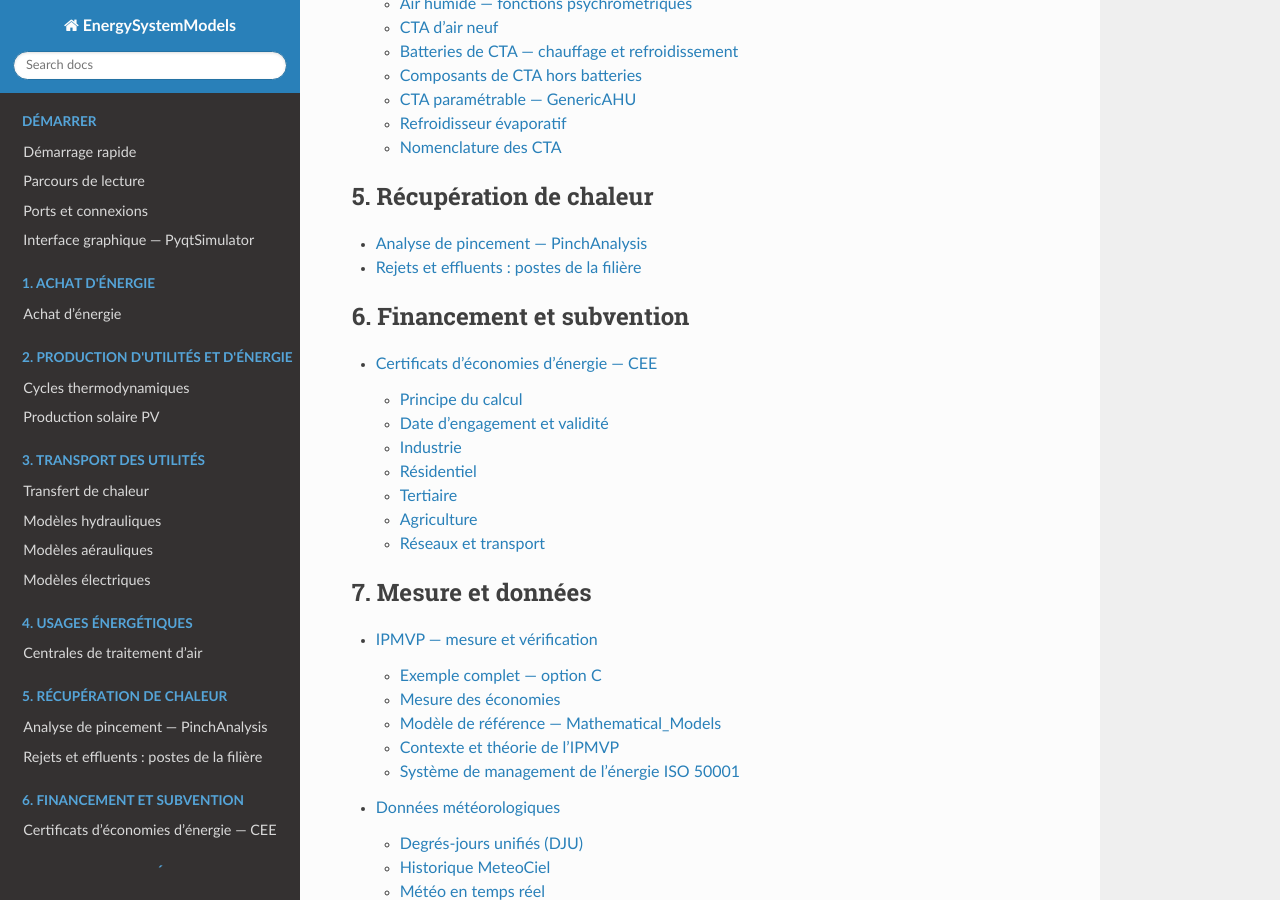
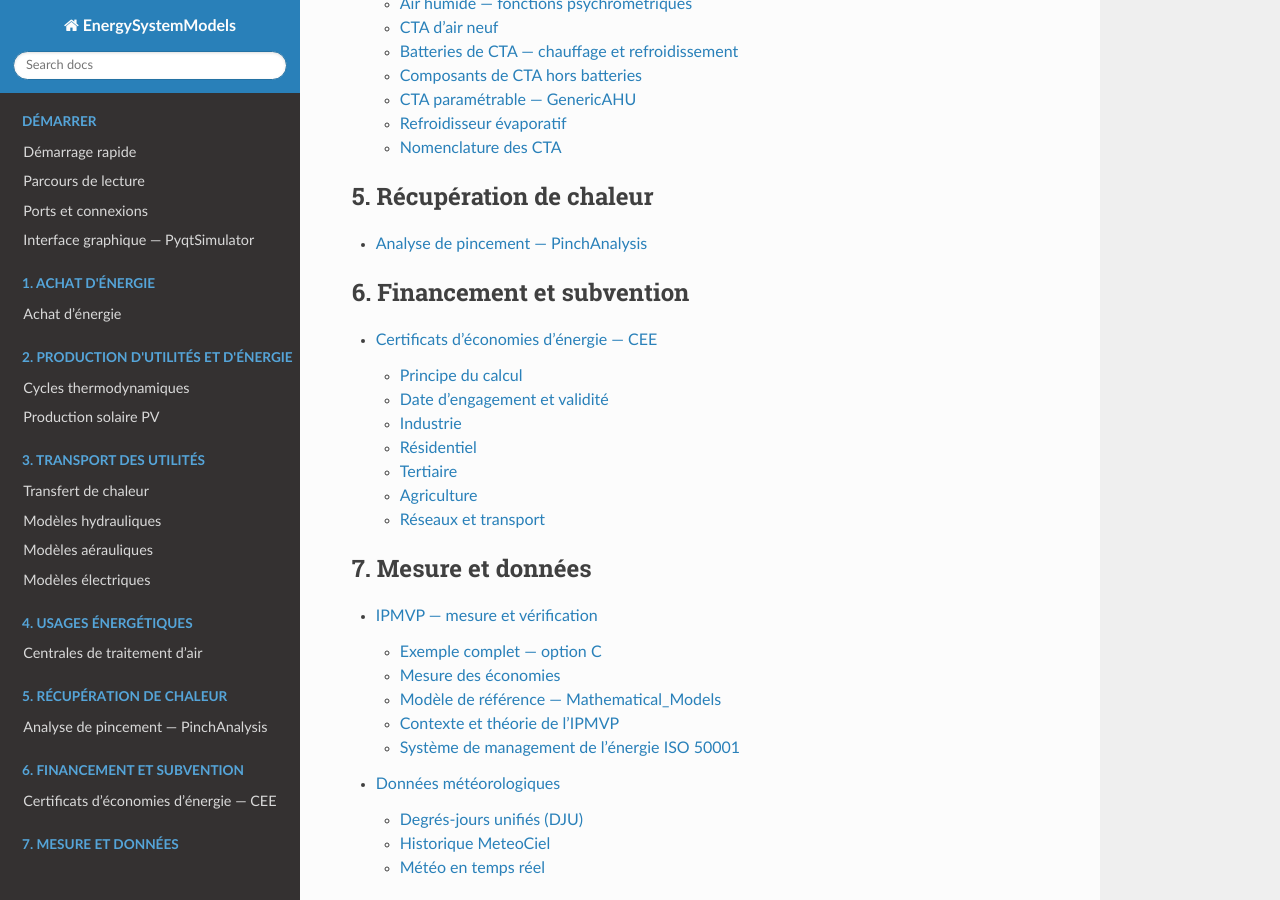
Before and after one commit to ZoheirHADID/EnergySystemModels-fr, a Sphinx documentation site: the page built from docs/source/index.rst, in a window 1280 px wide and 900 px high, scrolled down 2973 px. Built offline with Sphinx 7.4.7 and the Read the Docs theme 3.1.0, drawn with Linux system fonts in a browser that asks for light colours; part of the change alters nothing that is shown.

Commit message:
Revert "doc(rejets-effluents): nouvelle page -- postes de la filiere STEP et fumees d'autres industries, deplaces depuis le handbook"
This reverts commit 75efa68e0a1cc92e94b88c8f263b9204cb348466.

```diff
--- a/docs/source/014-rejets-effluents/index.rst
+++ /dev/null
@@ -1,179 +0,0 @@
-.. _rejets-effluents:
-
-Rejets et effluents : postes de la filière
-==========================================
-
-Cette page complète le chapitre « Traitement des Déchets, Effluents et Rejets
-Industriels » du *Manuel d'ingénierie énergétique*. Le livre garde l'aération
-biologique (calcul du besoin en oxygène et de la compression), le bilan
-énergétique global d'une STEP, l'exemple des fours de verre et la méthanisation
-des boues. Cette page publie la description des autres postes de la filière eau
-et boues, et des fumées d'autres industries.
-
-Ordre de grandeur utile (calcul CoolProp, eau à 15 °C) : un mètre de hauteur
-manométrique en trop au relevage coûte 0,0042 kWh/m³ à rendement 0,65, soit
-environ 23 MWh/an pour une STEP de 100 000 EH (5,5 Mm³/an).
-
-Prétraitement
--------------
-
-Le prétraitement extrait de l'effluent les pollutions grossières qui perturberaient le traitement biologique en aval : flottants, sables, graisses. Il combine typiquement trois étapes [Drinan_WW_2001][Templeton_Butler_WW_2011].
-
-Relevage et dégrillage
-^^^^^^^^^^^^^^^^^^^^^^
-
-**Relevage.** Les eaux brutes arrivent par gravité dans une bâche d'arrivée. Lorsque le radier de la STEP est plus haut que la bâche, un relevage hydraulique est nécessaire. Deux technologies dominent : les *pompes centrifuges submersibles* (pour les hauteurs manométriques courantes 5--15 m) et les *vis d'Archimède* (pour les très grands débits à faible HMT, 1--6 m), réputées robustes vis-à-vis des éléments solides [Spellman_WW_2014].
-
-**Dégrillage.** Le dégrillage retient les déchets solides (papiers, plastiques, lingettes). On distingue les *grilles grossières* (entrefer 50--100 mm), *moyennes* (10--40 mm) et *fines* (3--10 mm). Les grilles automatisées (râteau, rotatif, courbe) consomment de l'électricité pour leur racleur ; les grilles fines à brosse rotative constituent une bonne pratique éprouvée pour limiter le colmatage [Drinan_WW_2001].
-
-**Consommation typique.** Le poste relevage + dégrillage représente typiquement 8--12 % de la consommation électrique totale d'une STEP, dont l'essentiel pour les pompes [Spellman_WW_2014]. La consommation est très sensible au design hydraulique : une HMT excédentaire de 1 m pénalise directement la facture annuelle.
-
-- Limiter strictement la HMT au minimum nécessaire (revue de cote du génie civil dès la conception).
-
-- Privilégier les vis d'Archimède pour les grands débits et les faibles HMT (rendement global 65--75 %, robustes aux solides) [Spellman_WW_2014].
-
-- Variateurs de vitesse (VSD) sur pompes centrifuges : permet d'adapter le débit à la charge instantanée et d'éviter le démarrage--arrêt destructeur.
-
-- Capacité tampon en bâche d'arrivée : lisse les pics de débit et permet de fonctionner avec une seule pompe la majorité du temps.
-
-- Rénovation des roues hydrauliques tous les 5--7 ans : l'érosion fait chuter le rendement de 5--10 points.
-
-Dessablage et déshuilage
-^^^^^^^^^^^^^^^^^^^^^^^^
-
-Le dessablage retient les particules minérales denses (sables, graviers) qui useraient prématurément les pompes et conduites en aval. Le déshuilage capture les graisses et les huiles qui perturbent l'aération biologique.
-
-**Technologies**. Le *dessableur-déshuileur aéré combiné* est aujourd'hui le standard : un fin barbotage d'air (typiquement 0,3--1 Nm³/h par mètre linéaire) crée un mouvement hélicoïdal qui maintient les matières organiques en suspension, favorise la décantation des sables au fond et la flottation des graisses en surface, où elles sont raclées [Cheremisinoff_WW_2002][Spellman_WW_2014]. La consommation typique est de 0,003--0,007 kWh/m³ traité.
-
-**Bonnes pratiques.** Une régulation du débit d'air en fonction du débit influent (et non en fonctionnement permanent à pleine puissance) permet une économie de 15--30 % sur ce poste [BREF_CWW_2016].
-
-Gestion des eaux d'orage
-^^^^^^^^^^^^^^^^^^^^^^^^
-
-En réseau unitaire, la STEP doit gérer un débit de pointe par temps de pluie pouvant atteindre 3--5 fois le débit nominal de temps sec. Trois dispositifs sont mobilisés [Drinan_WW_2001] :
-
-- **Bassin de stockage--restitution** : tampon hydraulique qui écrête le pic, restitué après l'orage à débit régulé.
-
-- **By-pass** avec traitement primaire physico-chimique uniquement (lamellaire, dégrillage seul).
-
-- **Surverse** en milieu naturel après dégrillage et dessablage, pour les évènements exceptionnels.
-
-**Impact énergétique.** Le pompage de remplissage et de restitution du bassin d'orage consomme typiquement 0,1--0,3 kWh/m³ stocké, ce qui s'ajoute au pompage de tête de STEP. La consommation annuelle dépend fortement de la pluviométrie locale.
-
-Bassin d'anoxie
----------------
-
-Le bassin d'anoxie élimine les nitrates (NO_3^-) en les réduisant en azote gazeux (N_2) qui s'échappe à l'atmosphère. La réaction utilise comme *accepteur d'électrons* les nitrates (en l'absence d'O_2 dissous) et comme *donneur* la matière organique de l'effluent brut. Le bassin est agité mécaniquement par des *agitateurs submersibles* (pales banane, hélices) qui empêchent la décantation sans introduire d'oxygène [Templeton_Butler_WW_2011].
-
-**Consommation typique.** L'agitation représente typiquement 8--12 % de la consommation totale, avec une puissance spécifique installée de 1--3 W par m³ de bassin [BREF_CWW_2016]. Une optimisation classique consiste à passer d'agitateurs à grande vitesse / petit diamètre vers des agitateurs à grande hélice / faible vitesse, plus efficaces énergétiquement.
-
-Physico-chimie, clarification, boues et désodorisation
-------------------------------------------------------
-
-Traitement physico-chimique
-^^^^^^^^^^^^^^^^^^^^^^^^^^^
-
-Le traitement physico-chimique intervient en *traitement primaire avancé* (clarifloculation en tête de STEP) ou en *traitement tertiaire* (déphosphatation par précipitation, polissage des MES, désinfection chimique). Il met en œuvre une coagulation (sels de fer ou d'aluminium), une floculation (polymère organique de haut poids moléculaire) puis une décantation lamellaire [Benjamin_Lawler_WQE_2013][Cheremisinoff_WW_2002].
-
-**Consommation.** Hors énergie chimique grise, le poste consomme essentiellement pour l'agitation des cuves de coagulation/floculation (30--80 W/m³) et le dosage des réactifs. C'est un poste secondaire en énergie directe (1--3 % du total) mais significatif en *énergie embarquée* dans les réactifs (production de chlorure ferrique, polymères de synthèse) [BREF_CWW_2016].
-
-Clarification
-~~~~~~~~~~~~~
-
-La décantation secondaire sépare la liqueur mixte (eau + boue activée) en sortie d'aération en deux flux : un *surnageant clarifié* qui constitue l'effluent traité, et une *boue* (boue secondaire) recirculée vers l'aération ou extraite vers la filière boue. Le clarificateur est typiquement *circulaire* (diamètre 15--40 m, hauteur 3--4 m, vitesse ascensionnelle 0,5--1,2 m/h) avec un *pont racleur tournant* et une reprise centrale des boues [Spellman_WW_2014][Drinan_WW_2001].
-
-**Consommation.** Le clarificateur est essentiellement *gravitaire*. Seul le pont racleur tournant et la pompe de recirculation des boues consomment de l'électricité, soit **moins de 1 %** de la consommation totale d'une STEP [Spellman_WW_2014]. C'est le poste le plus économe en énergie de la filière eau.
-
-Traitement des boues
-~~~~~~~~~~~~~~~~~~~~
-
-La filière boue traite les boues primaires (issues de la décantation primaire si elle existe) et les boues secondaires (boues activées en excès) en vue de les épaissir, déshydrater, voire sécher avant leur évacuation. La siccité (matière sèche, MS) est la grandeur de pilotage : de 0,5--1 % en sortie de clarificateur, on vise 4--7 % en sortie d'épaississement, 18--35 % en sortie de déshydratation, et > 90 % après séchage thermique [Spellman_WW_2014][Drinan_WW_2001].
-
-Épaississement
-^^^^^^^^^^^^^^
-
-L'épaississement est la première étape : il réduit le volume de boue et concentre les MS de 0,5--1 % à 4--7 %. Les technologies courantes sont [Cheremisinoff_WW_2002] :
-
-- **Épaississement gravitaire** en silo (hauteur 4--6 m, temps de séjour 12--48 h) --- ancien, peu énergivore mais grandes emprises et risque d'odeur.
-
-- **Tables d'égouttage / grilles d'égouttage** avec floculation polymère --- compactes, efficaces, consommation 0,5--1 kWh/m³ boue.
-
-- **Flottateurs à air dissous (FAD)** --- pour les boues filamenteuses légères ; consomment 1,5--3 kWh/m³ boue.
-
-Déshydratation
-^^^^^^^^^^^^^^
-
-La déshydratation pousse plus loin la séparation eau/MS. Les technologies sont [Spellman_WW_2014][Cheremisinoff_WW_2002] :
-
-- **Centrifugeuses (décanteurs centrifuges)** : technologie dominante en STEP urbaine. Siccité atteinte 22--28 % (boues biologiques) à 30--35 % (boues primaires + biologiques). Consommation 30--80 kWh/tMS, dont une part importante pour le différentiel bol/vis (1--5 kW). Polymère cationique 4--12 kg/tMS.
-
-- **Filtres-presses à plateaux** : siccité 30--40 %, consommation faible en exploitation (5--15 kWh/tMS) mais cycle long (1--3 h) et chaulage souvent nécessaire (200--400 kg CaO/tMS).
-
-- **Filtres à bandes** : siccité 18--24 %, consommation 15--30 kWh/tMS. En recul au profit des centrifugeuses.
-
-Séchage thermique
-^^^^^^^^^^^^^^^^^
-
-Le séchage thermique pousse la siccité au-delà de 90 %, ce qui rend la boue stockable, transportable et incinérable comme combustible. C'est l'étape la plus énergivore en **thermique** de toute la filière boue : il faut typiquement \textbf{800--1 200 kWh_{th}/tonne d'eau évaporée} [Spellman_WW_2014][BREF_CWW_2016].
-
-**Technologies** :
-
-- **Sécheurs directs (tambour rotatif)** : la boue est en contact direct avec un gaz chaud. Consommation 950--1 150 kWh_{th}/teau, plus 30--80 kWh_e/teau pour la ventilation et le traitement de l'air sortant.
-
-- **Sécheurs indirects (à disques, à couche mince, à palettes)** : la boue est chauffée à travers une paroi (vapeur 6--12 bar, huile thermique 200--250 °C). Consommation 850--1 000 kWh_{th}/teau.
-
-**Levier de valorisation.** Le séchage est l'un des principaux candidats à la **valorisation de chaleur fatale** sur site (récupération de chaleur sur fumées de chaudière, sur compresseurs, sur cogénération biogaz). Renvoi vers Ch. \ref{chap:integration-thermique}.
-
-Destination des boues
-^^^^^^^^^^^^^^^^^^^^^
-
-Selon la qualité (présence de métaux lourds, micropolluants, pathogènes) et le contexte local, les boues sont valorisées par [Drinan_WW_2001] :
-
-- **Compostage** : co-compostage avec déchets verts, valorisation agricole en amendement (filière dominante en France).
-
-- **Épandage agricole direct** : boue déshydratée chaulée, plan d'épandage réglementaire.
-
-- **Incinération** : boue séchée comme combustible (PCI 8--14 MJ/kg sec), seule ou en co-incinération en cimenterie ou en UVE municipale.
-
-- **Méthanisation** : pré-traitement avant compostage ou évacuation, avec production de biogaz (cf. §\ref{subsec:methanisation}).
-
-Désodorisation
-~~~~~~~~~~~~~~
-
-Les ouvrages confinés (poste de relevage, prétraitement, épaississeurs, silos à boues) émettent des gaz odorants : H_2S, mercaptans, amines, acides gras volatils. La désodorisation capte ces effluents gazeux (taux de renouvellement typique 5--15 vol/h sur l'air des locaux) et les traite avant rejet [Cheremisinoff_WW_2002][Drinan_WW_2001].
-
-**Technologies** :
-
-- **Lavage chimique** (tours à garnissage, soude + javel + acide en cascade) : efficace sur H_2S et mercaptans, consommation 0,2--0,4 kWh/1000 Nm³ traité, fort consommateur de réactifs.
-
-- **Charbon actif** : adsorption physique, peu énergivore mais coût de remplacement élevé.
-
-- **Biofiltration** : passage sur un support biologique (tourbe, écorce, copeaux) ; faible consommation, faible coût d'exploitation, encombrement plus important.
-
-**Consommation typique.** La désodorisation représente **5--10 %** de la consommation totale d'une STEP urbaine, dont la majeure partie pour la ventilation (extracteurs, perte de charge sur le garnissage ou le filtre biologique) [Spellman_WW_2014].
-
-- **Confinement strict des ouvrages** : ne désodoriser que ce qui est confiné. Une porte ouverte sur un local non confiné triple le débit à traiter.
-
-- **Modulation du débit d'air** en fonction de la concentration odorante mesurée (sondes H_2S) plutôt qu'à débit constant.
-
-- **Biofiltration** pour les sites où la place le permet : 2--3 fois moins énergivore que le lavage chimique.
-
-- **Inspection régulière** des conduits aérauliques (perte de charge en croissance silencieuse).
-
-Fumées d'autres industries
---------------------------
-
-Cimenterie
-^^^^^^^^^^
-
-Les fours rotatifs de clinker (1 450 °C produit, fumées à 1 000--1 200 °C en pied de tour) sont équipés de *tours de préchauffage à cyclones* (4--6 étages) qui récupèrent la chaleur des fumées vers la matière crue, ramenant les fumées à 280--380 °C. La suite de la chaîne comporte un *filtre à manches* (poussières < 10 mg/Nm³ MTD) et une *SNCR* pour le NO_x (alternative SCR émergente). Une *tour de conditionnement* pulvérise de l'eau pour ramener les fumées à 200--220 °C avant le filtre. Les MTD recommandent en outre un système de cogénération sur la chaleur résiduelle (typiquement 5--10 % des besoins électriques de la cimenterie) [BREF_LCP_2017].
-
-Sidérurgie
-^^^^^^^^^^
-
-Le haut-fourneau, le convertisseur LD et les fours électriques produisent chacun des fumées spécifiques. Le *gaz de haut-fourneau* (BFG, \approx 3 200 kJ/Nm³, soit environ 770 kcal/Nm³) est valorisé en chaudière ou en cogénération sur centrale interne. Le gaz de *convertisseur LD* (LDG, \approx 8 000 kJ/Nm³) est récupéré en gazomètre et brûlé en utilité. Le dépoussiérage utilise des *électrofiltres* (haute température) en amont, puis des filtres à manches en aval après refroidissement. La récupération d'énergie sur ces fumées représente 15--25 % du bilan énergétique du site sidérurgique intégré [BREF_LCP_2017].
-
-Incinération de déchets et d'ordures ménagères
-^^^^^^^^^^^^^^^^^^^^^^^^^^^^^^^^^^^^^^^^^^^^^^
-
-Les UVE (Unités de Valorisation Énergétique) imposent une chaîne de traitement multi-étages très complète : *chaudière de récupération* (T fumées 850--1 000 °C, production de vapeur), *SCR ou SNCR*, *neutralisation acide* (lavage humide ou semi-sec), *capture des dioxines/furannes* sur charbon actif, *filtre à manches*. La cogénération vapeur valorise typiquement 25--30 % de l'énergie des déchets en électricité ou 60--75 % en chaleur (réseau de chaleur urbain) [BREF_LCP_2017].
--- a/docs/source/index.rst
+++ b/docs/source/index.rst
@@ -82,7 +82,6 @@ Table des matières
    :titlesonly:
 
    006-pinch_analysis/index
-   014-rejets-effluents/index
 
 .. toctree::
    :maxdepth: 2
```
